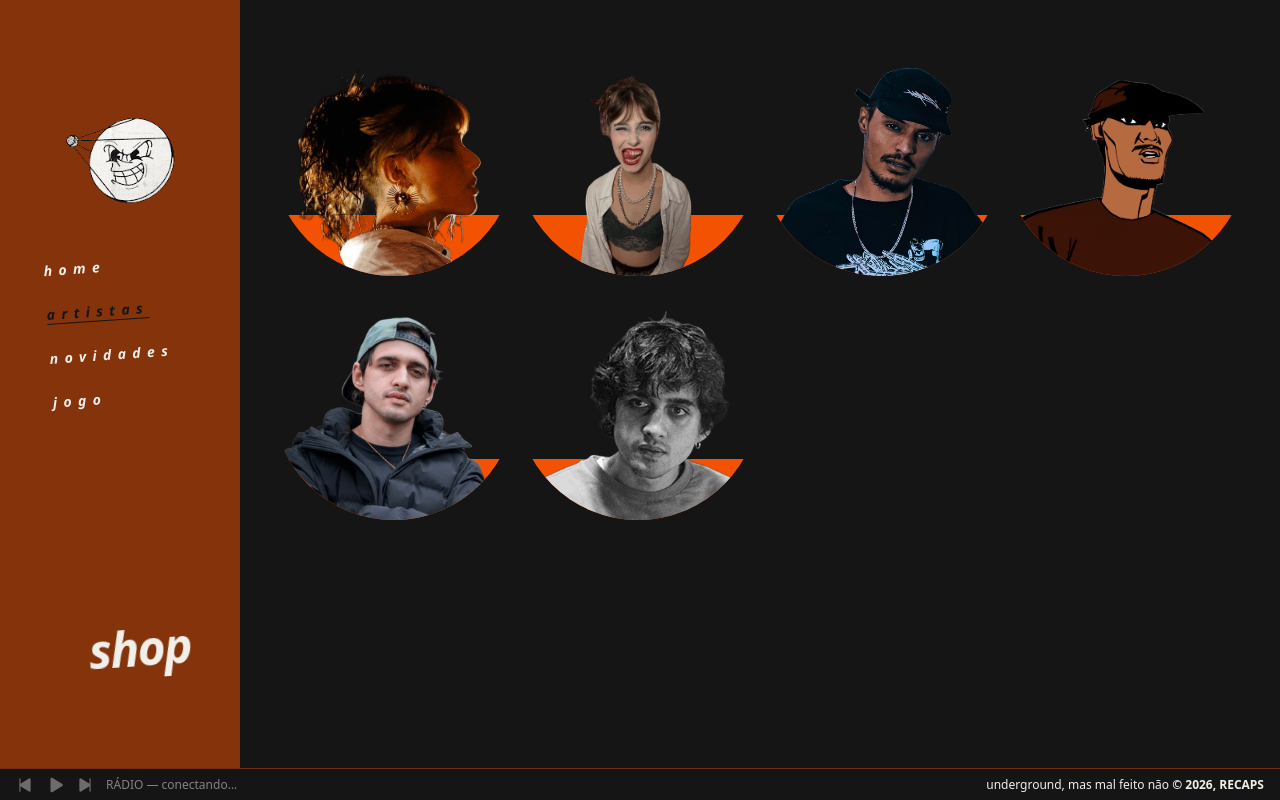
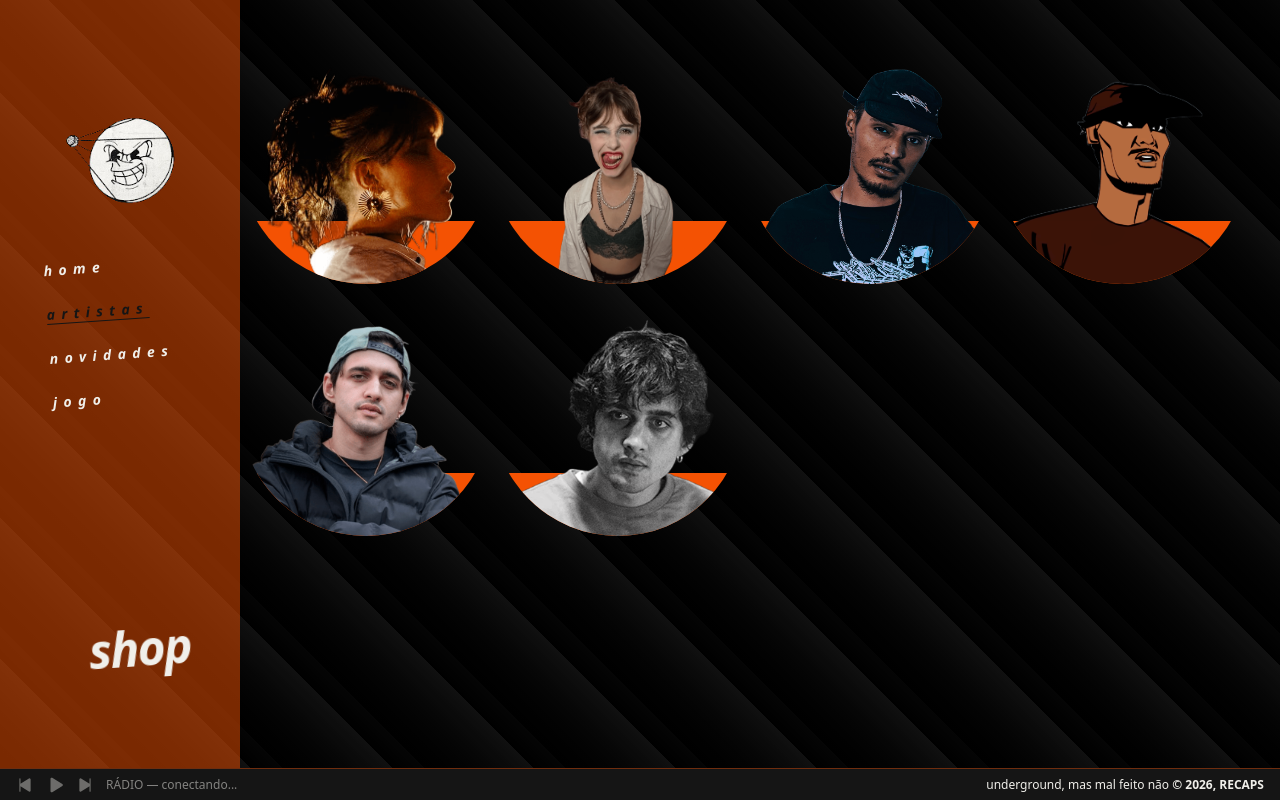
Before and after one commit to anaraujo/recaps, a React (Vite) app: page /artists in a window 1280 px wide. Built offline with nearby package versions, Linux system fonts and the light colour scheme.

Commit message:
fix: background style and aspect ratio for game page

```diff
--- a/index.html
+++ b/index.html
@@ -7,7 +7,7 @@
     <title>RECAPS</title>
   </head>
   <body>
-    <div id="root"></div>
+    <div id="root" style="background-color: #151515"></div>
     <script type="module" src="/src/main.jsx"></script>
   </body>
 </html>
--- a/src/App.jsx
+++ b/src/App.jsx
@@ -12,7 +12,7 @@ export default function App() {
   return (
     <div className="bg-brand-black text-brand-white h-screen overflow-hidden">
       <Navbar />
-      <main className="flex h-full flex-col">
+      <main className="bg-repeating-linear-gradient flex h-full flex-col pb-8">
         <Suspense fallback={null}>
           <Routes>
             <Route path="/" element={<Home />} />
--- a/src/index.css
+++ b/src/index.css
@@ -12,6 +12,10 @@
 
 .bg-inverted-gradient {
   background: linear-gradient(to right, #151515, #f45203);
+}
+
+.bg-repeating-linear-gradient {
+  background: repeating-linear-gradient(45deg, black, transparent 100px);
 }
 
 .shine-card {
@@ -45,8 +49,12 @@
 }
 
 @keyframes vinyl-spin {
-  from { transform: rotate(0deg); }
-  to { transform: rotate(360deg); }
+  from {
+    transform: rotate(0deg);
+  }
+  to {
+    transform: rotate(360deg);
+  }
 }
 
 .vinyl-spin {
--- a/src/pages/Artists/index.jsx
+++ b/src/pages/Artists/index.jsx
@@ -4,6 +4,7 @@ import fortes from 'assets/artists/fortes.png';
 import fortes2 from 'assets/artists/fortes-2.png';
 import bin from 'assets/artists/bin.png';
 import bin2 from 'assets/artists/bin-2.png';
+import logo from 'assets/favicon.png';
 import Artist from './Artist';
 
 const artists = [
@@ -53,7 +54,7 @@ const artists = [
 
 export default function Artists() {
   return (
-    <main className="ml-60 h-full overflow-auto p-8 pb-16">
+    <main className="bg-repeating-linear-gradient h-full overflow-auto p-8 pb-16 pl-60">
       <div className="gap-6s grid grid-cols-1 md:grid-cols-2 lg:grid-cols-3 xl:grid-cols-4">
         {artists.map(({ name, image, instagram, spotify, youtubeMusic }, i) => (
           <Artist
--- a/src/pages/Game.jsx
+++ b/src/pages/Game.jsx
@@ -1,9 +1,8 @@
 import { useState } from 'react';
-import ChainLoader from 'components/ChainLoader';
 import CandyCrashLoader from 'components/CandyCrashLoader';
 import RoundedRectanglesLoader from 'components/RoundedRectanglesLoader';
 
-const loaders = [ChainLoader, CandyCrashLoader, RoundedRectanglesLoader];
+const loaders = [CandyCrashLoader, RoundedRectanglesLoader];
 
 export default function Game() {
   const [isLoading, setIsLoading] = useState(true);
@@ -13,21 +12,21 @@ export default function Game() {
 
   return (
     <>
-      {isLoading && (
-        <div className="absolute inset-0 z-10 flex items-center justify-center">
-          <Loader />
-        </div>
-      )}
-      <main className="flex min-h-0 flex-1 flex-col items-center justify-center p-4">
+      <main className="flex min-h-0 flex-1 flex-col items-center justify-center pl-60">
+        {isLoading && (
+          <div className="absolute inset-0 z-10 flex items-center justify-center">
+            <Loader />
+          </div>
+        )}
         <div
-          className="border-brand-orange relative max-h-full w-full max-w-[864px] overflow-hidden rounded-lg border-2"
-          style={{ aspectRatio: '864 / 936' }}
+          className="border-brand-orange relative h-117 w-108 overflow-hidden rounded-lg border-2"
+          style={{ aspectRatio: '468 / 432' }}
         >
           <iframe
             src="https://flappy-bee-recaps.vercel.app/"
             title="Flappy Bee"
             className="h-full w-full border-0"
-            allow="autoplay; fullscreen"
+            allow="autoplay"
             onLoad={() => setIsLoading(false)}
           />
         </div>
--- a/src/pages/News/index.jsx
+++ b/src/pages/News/index.jsx
@@ -54,7 +54,7 @@ const news = [
 
 export default function News() {
   return (
-    <main className="min-h-screen px-8">
+    <main className="min-h-screen px-8 pl-60">
       <RollingText text="Novidades" />
       <div className="grid grid-cols-2 gap-20 md:grid-cols-3 lg:grid-cols-4">
         {news.map(({ name, image, instagram, spotify, youtube }, i) => (
```
